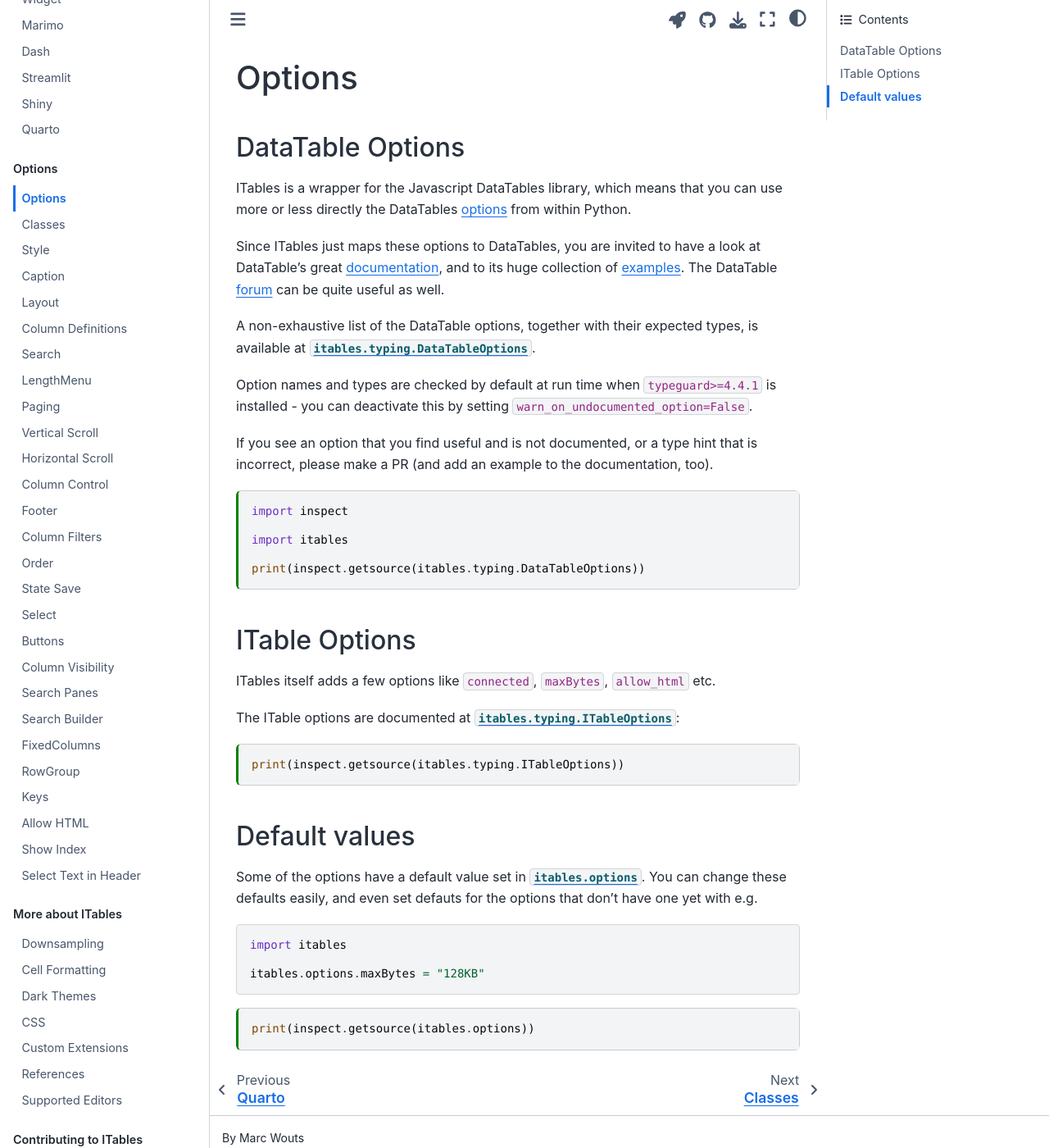
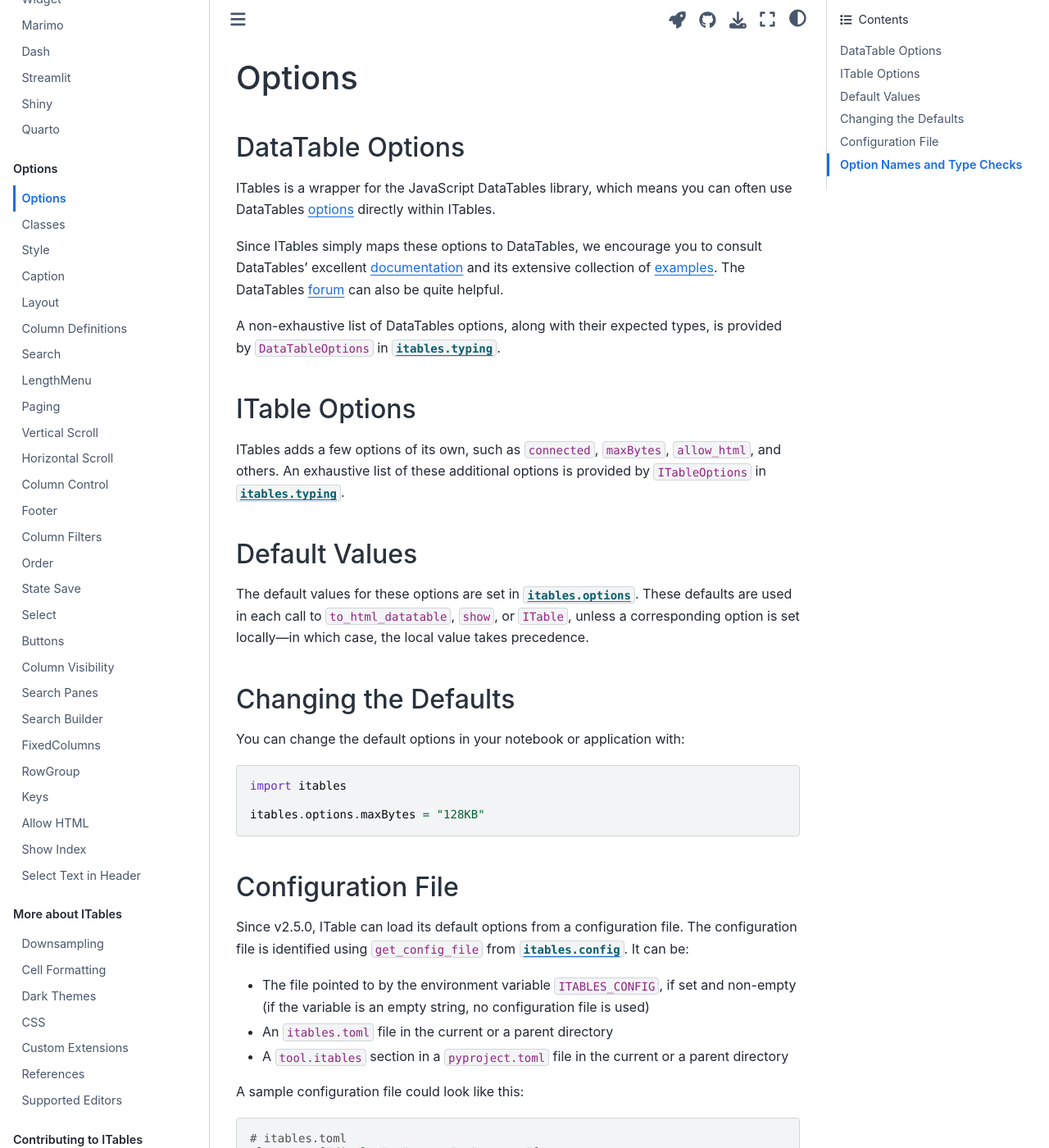
Before and after one commit to mwouts/itables, a Jupyter Book: the page built from docs/options/options.md, in a window 1280 px wide and 1400 px high. Shown: the whole window at 82% size. Built offline with Jupyter Book 1.0.4 settings and Sphinx 7.4.7 and the Sphinx Book theme 1.1.4, drawn with Linux system fonts in a browser that asks for light colours; some of the changed text lies outside the part shown.

Commit message:
ITables can use an `itables.toml` configuration file

````diff
--- a/docs/options/options.md
+++ b/docs/options/options.md
@@ -16,41 +16,23 @@ kernelspec:
 
 ## DataTable Options
 
-ITables is a wrapper for the Javascript DataTables library, which means that you can use more or less directly the DataTables [options](https://datatables.net/options) from within Python.
+ITables is a wrapper for the JavaScript DataTables library, which means you can often use DataTables [options](https://datatables.net/options) directly within ITables.
 
-Since ITables just maps these options to DataTables, you are invited to have a look at DataTable's great [documentation](https://datatables.net/), and to its huge collection of [examples](https://datatables.net/examples/index). The DataTable [forum](https://datatables.net/forums/) can be quite useful as well.
+Since ITables simply maps these options to DataTables, we encourage you to consult DataTables’ excellent [documentation](https://datatables.net/) and its extensive collection of [examples](https://datatables.net/examples/index). The DataTables [forum](https://datatables.net/forums/) can also be quite helpful.
 
-A non-exhaustive list of the DataTable options, together with their expected types, is available at [`itables.typing.DataTableOptions`](https://github.com/mwouts/itables/blob/main/src/itables/typing.py).
-
-Option names and types are checked by default at run time when `typeguard>=4.4.1` is installed - you can deactivate this by setting `warn_on_undocumented_option=False`.
-
-If you see an option that you find useful and is not documented, or a type hint that is incorrect, please make a PR (and add an example to the documentation, too).
-
-```{code-cell} ipython3
-:tags: [scroll-output]
-
-import inspect
-
-import itables
-
-print(inspect.getsource(itables.typing.DataTableOptions))
-```
+A non-exhaustive list of DataTables options, along with their expected types, is provided by `DataTableOptions` in [`itables.typing`](https://github.com/mwouts/itables/blob/main/src/itables/typing.py).
 
 ## ITable Options
 
-ITables itself adds a few options like `connected`, `maxBytes`, `allow_html` etc.
+ITables adds a few options of its own, such as `connected`, `maxBytes`, `allow_html`, and others. An exhaustive list of these additional options is provided by `ITableOptions` in [`itables.typing`](https://github.com/mwouts/itables/blob/main/src/itables/typing.py).
 
-The ITable options are documented at [`itables.typing.ITableOptions`](https://github.com/mwouts/itables/blob/main/src/itables/typing.py):
+## Default Values
 
-```{code-cell} ipython3
-:tags: [scroll-output]
+The default values for these options are set in [`itables.options`](https://github.com/mwouts/itables/blob/main/src/itables/options.py). These defaults are used in each call to `to_html_datatable`, `show`, or `ITable`, unless a corresponding option is set locally—in which case, the local value takes precedence.
 
-print(inspect.getsource(itables.typing.ITableOptions))
-```
+## Changing the Defaults
 
-## Default values
-
-Some of the options have a default value set in [`itables.options`](https://github.com/mwouts/itables/blob/main/src/itables/options.py). You can change these defaults easily, and even set defauts for the options that don't have one yet with e.g.
+You can change the default options in your notebook or application with:
 
 ```python
 import itables
@@ -58,8 +40,37 @@ import itables
 itables.options.maxBytes = "128KB"
 ```
 
-```{code-cell} ipython3
-:tags: [scroll-output]
+## Configuration File
 
-print(inspect.getsource(itables.options))
+Since v2.5.0, ITable can load its default options from a configuration file. The configuration file is identified using `get_config_file` from [`itables.config`](https://github.com/mwouts/itables/blob/main/src/itables/config.py). It can be:
+
+- The file pointed to by the environment variable `ITABLES_CONFIG`, if set and non-empty (if the variable is an empty string, no configuration file is used)
+- An `itables.toml` file in the current or a parent directory
+- A `tool.itables` section in a `pyproject.toml` file in the current or a parent directory
+
+A sample configuration file could look like this:
 ```
+# itables.toml
+classes = ["display", "nowrap", "compact"]
+buttons = ["pageLength", "copyHtml5", "csvHtml5", "excelHtml5"]
+```
+
+Add this to use the [column control](column_control.md) extension:
+```
+[[columnControl]]
+target = 0
+content = ["order"]
+[[columnControl]]
+target = "tfoot"
+content = ["search"]
+
+[ordering]
+indicators = false
+handler = false
+```
+
+## Option Names and Type Checks
+
+Option names and types are checked by default at runtime when `typeguard>=4.4.1` is installed. You can disable this by setting `warn_on_undocumented_option=False`.
+
+If you find an option that is useful but undocumented, or if you notice an incorrect type hint, please submit a PR (and consider adding an example to the documentation, too).
--- a/docs/py/options/options.py
+++ b/docs/py/options/options.py
@@ -1,7 +1,6 @@
 # ---
 # jupyter:
 #   jupytext:
-#     default_lexer: ipython3
 #     formats: docs///md:myst,docs/py///py:percent
 #     notebook_metadata_filter: -jupytext.text_representation.jupytext_version
 #     text_representation:
@@ -19,43 +18,61 @@
 #
 # ## DataTable Options
 #
-# ITables is a wrapper for the Javascript DataTables library, which means that you can use more or less directly the DataTables [options](https://datatables.net/options) from within Python.
+# ITables is a wrapper for the JavaScript DataTables library, which means you can often use DataTables [options](https://datatables.net/options) directly within ITables.
 #
-# Since ITables just maps these options to DataTables, you are invited to have a look at DataTable's great [documentation](https://datatables.net/), and to its huge collection of [examples](https://datatables.net/examples/index). The DataTable [forum](https://datatables.net/forums/) can be quite useful as well.
+# Since ITables simply maps these options to DataTables, we encourage you to consult DataTables’ excellent [documentation](https://datatables.net/) and its extensive collection of [examples](https://datatables.net/examples/index). The DataTables [forum](https://datatables.net/forums/) can also be quite helpful.
 #
-# A non-exhaustive list of the DataTable options, together with their expected types, is available at [`itables.typing.DataTableOptions`](https://github.com/mwouts/itables/blob/main/src/itables/typing.py).
+# A non-exhaustive list of DataTables options, along with their expected types, is provided by `DataTableOptions` in [`itables.typing`](https://github.com/mwouts/itables/blob/main/src/itables/typing.py).
 #
-# Option names and types are checked by default at run time when `typeguard>=4.4.1` is installed - you can deactivate this by setting `warn_on_undocumented_option=False`.
-#
-# If you see an option that you find useful and is not documented, or a type hint that is incorrect, please make a PR (and add an example to the documentation, too).
-
-# %% tags=["scroll-output"]
-import inspect
-
-import itables
-
-print(inspect.getsource(itables.typing.DataTableOptions))
-
-# %% [markdown]
 # ## ITable Options
 #
-# ITables itself adds a few options like `connected`, `maxBytes`, `allow_html` etc.
+# ITables adds a few options of its own, such as `connected`, `maxBytes`, `allow_html`, and others. An exhaustive list of these additional options is provided by `ITableOptions` in [`itables.typing`](https://github.com/mwouts/itables/blob/main/src/itables/typing.py).
 #
-# The ITable options are documented at [`itables.typing.ITableOptions`](https://github.com/mwouts/itables/blob/main/src/itables/typing.py):
-
-# %% tags=["scroll-output"]
-print(inspect.getsource(itables.typing.ITableOptions))
-
-# %% [markdown]
-# ## Default values
+# ## Default Values
 #
-# Some of the options have a default value set in [`itables.options`](https://github.com/mwouts/itables/blob/main/src/itables/options.py). You can change these defaults easily, and even set defauts for the options that don't have one yet with e.g.
+# The default values for these options are set in [`itables.options`](https://github.com/mwouts/itables/blob/main/src/itables/options.py). These defaults are used in each call to `to_html_datatable`, `show`, or `ITable`, unless a corresponding option is set locally—in which case, the local value takes precedence.
+#
+# ## Changing the Defaults
+#
+# You can change the default options in your notebook or application with:
 #
 # ```python
 # import itables
 #
 # itables.options.maxBytes = "128KB"
 # ```
-
-# %% tags=["scroll-output"]
-print(inspect.getsource(itables.options))
+#
+# ## Configuration File
+#
+# Since v2.5.0, ITable can load its default options from a configuration file. The configuration file is identified using `get_config_file` from [`itables.config`](https://github.com/mwouts/itables/blob/main/src/itables/config.py). It can be:
+#
+# - The file pointed to by the environment variable `ITABLES_CONFIG`, if set and non-empty (if the variable is an empty string, no configuration file is used)
+# - An `itables.toml` file in the current or a parent directory
+# - A `tool.itables` section in a `pyproject.toml` file in the current or a parent directory
+#
+# A sample configuration file could look like this:
+# ```
+# # itables.toml
+# classes = ["display", "nowrap", "compact"]
+# buttons = ["pageLength", "copyHtml5", "csvHtml5", "excelHtml5"]
+# ```
+#
+# Add this to use the [column control](column_control.md) extension:
+# ```
+# [[columnControl]]
+# target = 0
+# content = ["order"]
+# [[columnControl]]
+# target = "tfoot"
+# content = ["search"]
+#
+# [ordering]
+# indicators = false
+# handler = false
+# ```
+#
+# ## Option Names and Type Checks
+#
+# Option names and types are checked by default at runtime when `typeguard>=4.4.1` is installed. You can disable this by setting `warn_on_undocumented_option=False`.
+#
+# If you find an option that is useful but undocumented, or if you notice an incorrect type hint, please submit a PR (and consider adding an example to the documentation, too).
--- a/pyproject.toml
+++ b/pyproject.toml
@@ -27,7 +27,7 @@ classifiers = [
   "Typing :: Typed",
 ]
 requires-python = ">= 3.9"
-dependencies = ["IPython", "pandas", "numpy"]
+dependencies = ["IPython", "pandas", "numpy", "tomli;python_version<\"3.11\""]
 dynamic = ["version"]
 
 [project.optional-dependencies]
````
Also changed, not shown: docs/changelog.md (+1 -0 lines), docs/options/buttons.md (+7 -1 lines), docs/options/classes.md (+7 -0 lines), docs/options/column_control.md (+14 -0 lines), docs/py/options/buttons.py (+7 -1 lines), docs/py/options/classes.py (+8 -0 lines), docs/py/options/column_control.py (+15 -0 lines), 4 other files.
